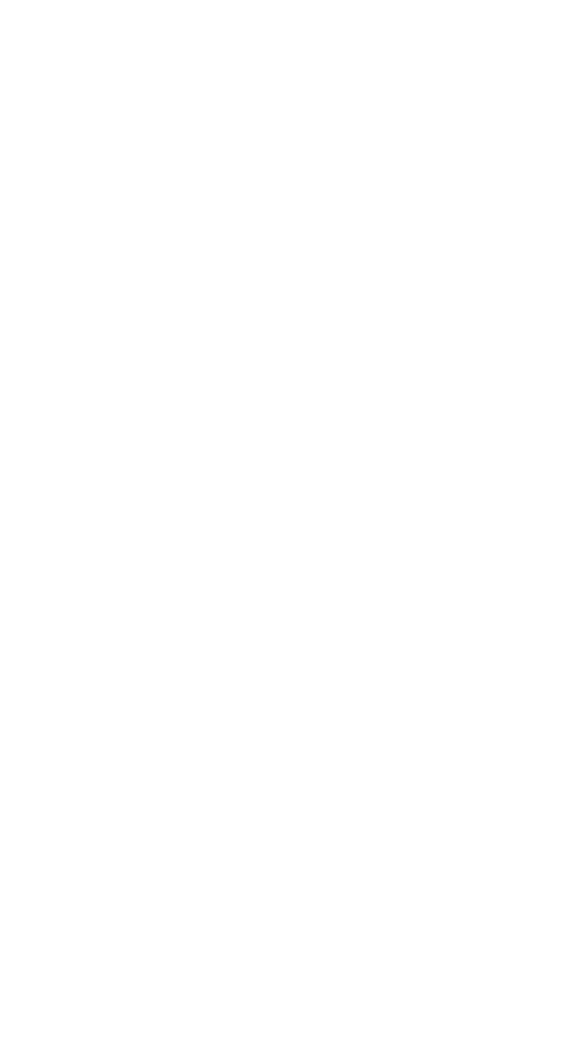
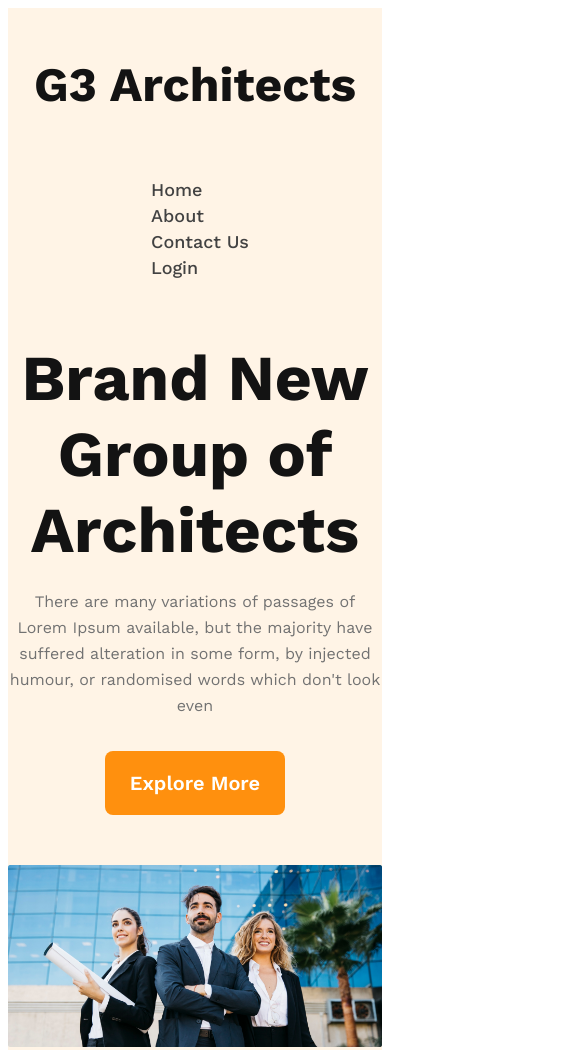
Before and after one commit to showmikdhar6/G3-Architect-Website, a plain HTML site: page index.html in a window 390 px wide. Shown: the top 1050 px of the page, 585 px wide, since content can reach past the window. Before the commit the page ends 844 px from the top, so only its background shows below. Drawn offline with nearby package versions, Linux system fonts and the light colour scheme.

Commit message:
Second commit

```diff
--- a/architects.css
+++ b/architects.css
@@ -0,0 +1,220 @@
+
+@import url('https://fonts.googleapis.com/css2?family=Work+Sans:ital,wght@0,100..900;1,100..900&display=swap');
+
+
+.work-sans-font {
+  font-family: "Work Sans", sans-serif;
+  font-optical-sizing: auto;
+  font-weight: 400;
+  font-style: normal;
+}
+
+/* Shared Styles */
+
+.display-flex{
+    display: flex;
+}
+
+
+
+
+
+
+
+
+/* Header Styles */
+
+
+.text-primary{
+    color: #FF900E;
+}
+
+
+
+
+/* Dark 02 */
+.text-grey{
+    color: #424242
+}
+
+/* Dark 03 */
+.text-light-grey{
+    color: #727272;
+}
+
+/* Dark 01 */
+.main-title-color{
+    color: #131313
+}
+
+.bg-lite{
+    background: rgba(255, 144, 14, 0.10);
+}
+
+/* navbar related styles */
+
+.navbar{
+ justify-content: space-between;
+ max-width: 1440px;
+ margin: auto;
+ align-items: center;
+}
+
+.nav-items{
+    list-style: none;
+    margin-right: 30px;
+
+}
+
+.nav-link{
+    text-decoration: none;
+    text-align: center;
+    font-family: "Work Sans";
+    font-size: 18px;
+    font-style: normal;
+    font-weight: 500;
+    line-height: 26px;
+}
+
+ .brand-name{
+    font-size: 3rem;
+    font-style: normal;
+    font-weight: 700;
+    line-height: normal;
+}
+
+
+/* Banner related Styles */
+
+.banner{
+    margin: auto;
+    max-width: 1440px;
+}
+
+
+.banner-content{
+    max-width: 865px;
+    margin: auto;
+    text-align: center;
+}
+
+.banner-title{
+    width: 862px;
+    height: 149px;
+    flex-shrink: 0;
+    text-align: center;
+    font-family: "Work Sans";
+    font-size: 4rem;
+    font-style: normal;
+    font-weight: 700;
+    line-height: normal;
+    margin-bottom: 25px;
+}
+
+.banner-description{
+    width: 868px;
+    text-align: center;
+    font-family: "Work Sans";
+    font-size: 1rem;
+    font-style: normal;
+    font-weight: 400;
+    line-height: 26px;
+    margin-bottom: 32px;
+}
+
+.btn-primary{
+    width: 180px;
+    height: 64px;
+    flex-shrink: 0;
+    border-radius: 8px;
+    background: #FF900E;
+    color: #FFF;
+    text-align: center;
+    font-family: "Work Sans";
+    font-size: 1.25rem;
+    font-style: normal;
+    font-weight: 600;
+    line-height: normal;
+    border: none;
+    margin-bottom: 50px ;
+}
+
+.banner-image{
+    width:100%
+}
+
+
+main{
+    max-width: 1440px;
+    margin: auto;
+}
+
+main > section{
+    margin-top: 130px;
+}
+
+.feature-title{
+    font-size: 2.8rem;
+    font-weight: 700;
+    margin-bottom: 24px;
+}
+.feauture-description{
+    margin-bottom: 32px;
+}
+
+#quick-list{
+    font-weight: 500;
+}
+.our-features{
+   margin-left: 75px;
+   max-width: 530px;
+}
+.quick-list{
+
+}
+
+.features{
+
+}
+
+/* team & feature related styles */
+.teams{
+    align-items: center;
+}
+
+.team-img-container{
+    display: grid;
+    grid-template-columns: repeat(2, 1fr);
+    gap: 24px
+}
+
+/* responsive media query */
+
+@media screen and (max-width: 576px) {
+    .navbar{
+        flex-direction: column;
+    }
+
+    .banner-title{
+        width: 100%;
+        margin-bottom: 100px;
+    }
+
+
+
+    .banner-description{
+        width: 100%;
+
+    }
+
+    .banner-image{
+        height: 100%;
+        width: 100%;
+    }
+
+    .nav-links{
+        flex-direction: column;
+    }
+
+
+}
--- a/index.html
+++ b/index.html
@@ -6,12 +6,46 @@
     <title>G-3 Architects</title>
     <link rel="stylesheet" href="architects.css">
 </head>
-<body>
-    <header>
-
+<body class="work-sans-font">
+    <header class="bg-lite">
+        <nav class="navbar display-flex">
+            <h3 class="brand-name main-title-color"> G3 Architects </h3>
+            <ul class="nav-links display-flex">
+                <li class="nav-items"><a href="" class="nav-link text-grey">Home</a></li>
+                <li class="nav-items"><a href="" class="nav-link text-grey">About</a></li>
+                <li class="nav-items"><a href="" class="nav-link text-grey">Contact Us</a></li>
+                <li class="nav-items"><a href="" class="nav-link text-grey">Login</a></li>
+            </ul>
+        </nav>
+        <div class="banner">
+            <div class="banner-content">
+                <h1 class="banner-title main-title-color">Brand New
+                    Group of Architects</h1>
+                    <p class="banner-description text-light-grey">There are many variations of passages of Lorem Ipsum available, but the majority have suffered alteration in some form, by injected humour, or randomised words which don't look even </p>
+                    <button class="btn-primary">Explore More</button>
+            </div>
+        <img class="banner-image" src="images/banner.png" alt="">
+        </div>
     </header>
 
     <main>
+        <section class="teams display-flex">
+            <div class="team-img-container">
+                <img src="images/team1.png" alt="Team 1">
+                <img src="images/team2.png" alt="Team 1">
+                <img src="images/team3.png" alt="Team 1">
+                <img src="images/team4.png" alt="Team 1">
+
+            </div>
+
+        <div class="our-features">
+            <h3 class="feature-title"><span id="quick-list" class="text-light-grey">Quick list</span> <span class="of-our"> of Our </span> <span class="features text-primary">Features</span></h3>
+            <p class="feauture-description text-light-grey"> There are many variations of passages of Lorem Ipsum available, but the majority have suffered alteration in some form, by injected humour, or randomised words which don't look even</p>
+            <button class="btn-primary">Explore More</button>
+        </div>
+
+        </section>
+
 
 
     </main>
```
